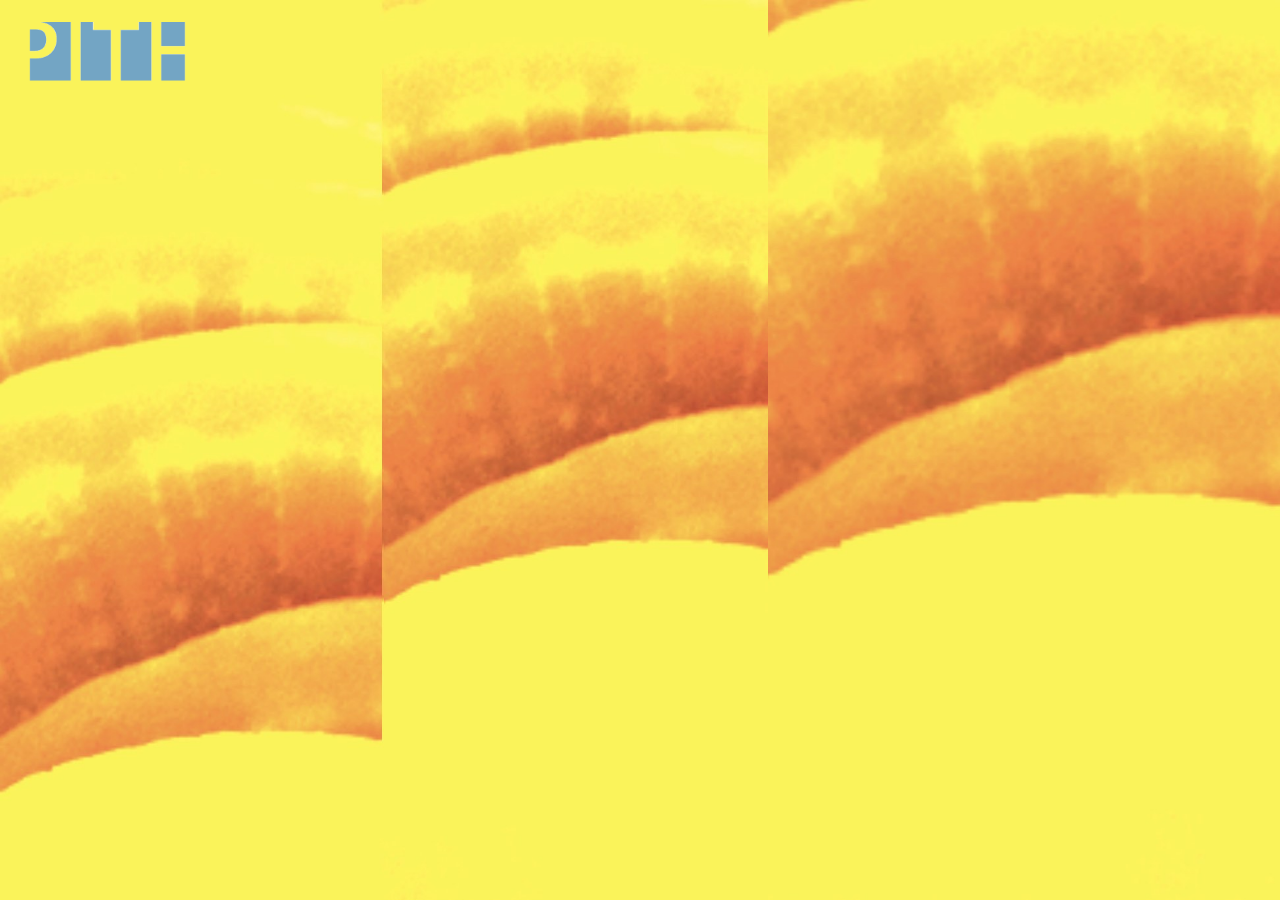
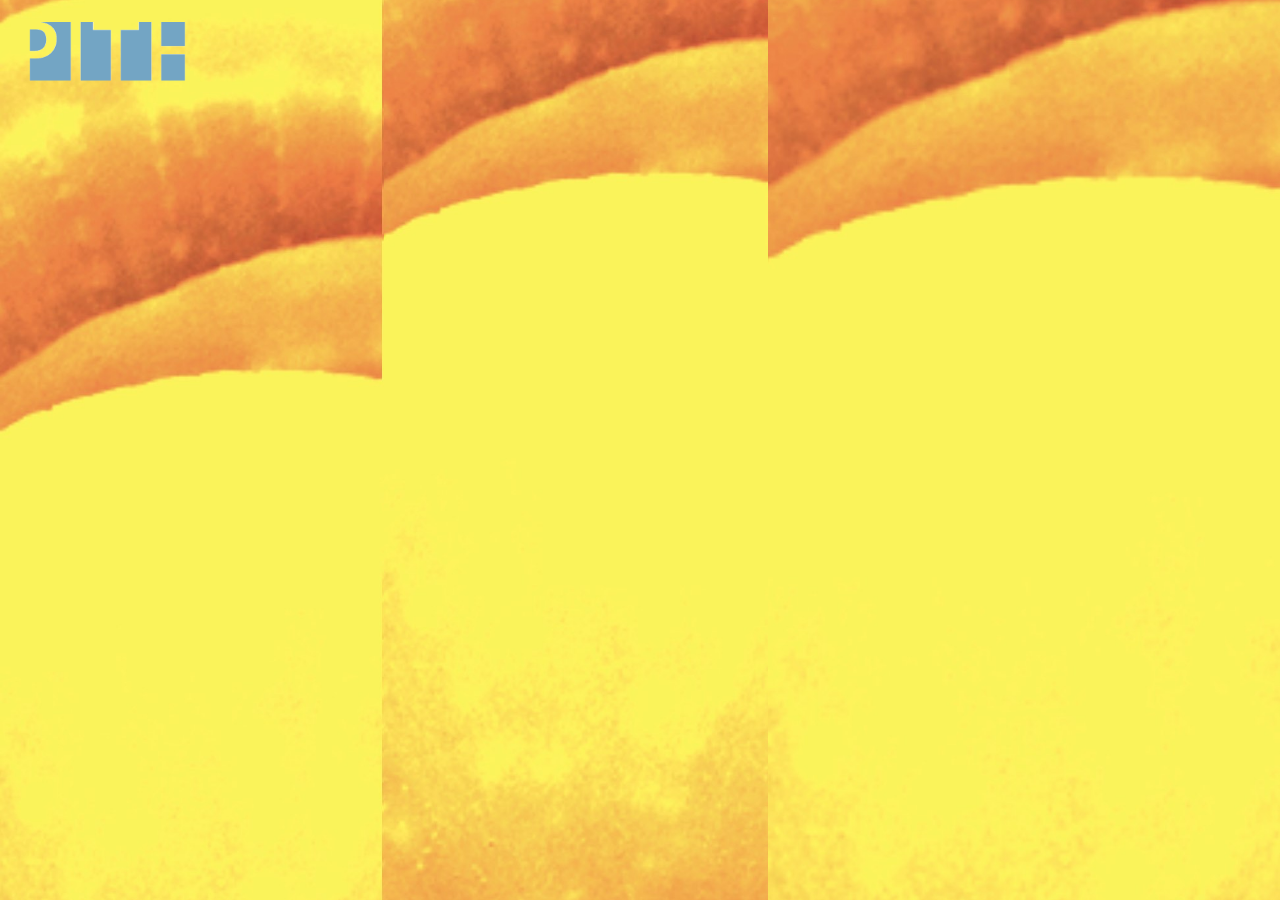
Before and after one commit to zoe-pith/pith-site, a Jekyll site: the page built from index.html, in a window 1280 px wide. Built offline with Jekyll 4.4.1, drawn with Linux system fonts in a browser that asks for light colours.

Commit message:
full-height turnips

```diff
--- a/_sass/_layout.scss
+++ b/_sass/_layout.scss
@@ -118,6 +118,7 @@
   z-index: -1;
 
   width: 1994px;
+  height: 100%;
   @media screen and (max-width: 1994px) {
     width: 100%;
   }
@@ -125,6 +126,8 @@
 .turnip-image {
   position: absolute;
   top: 0;
+  height: 100%;
+  object-fit: cover;
 
   transition: all 8s;
 }
```
